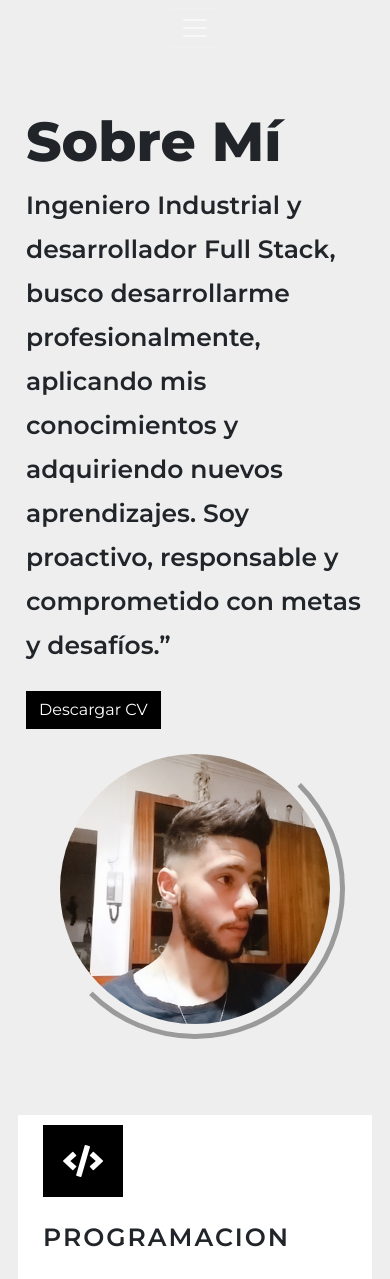
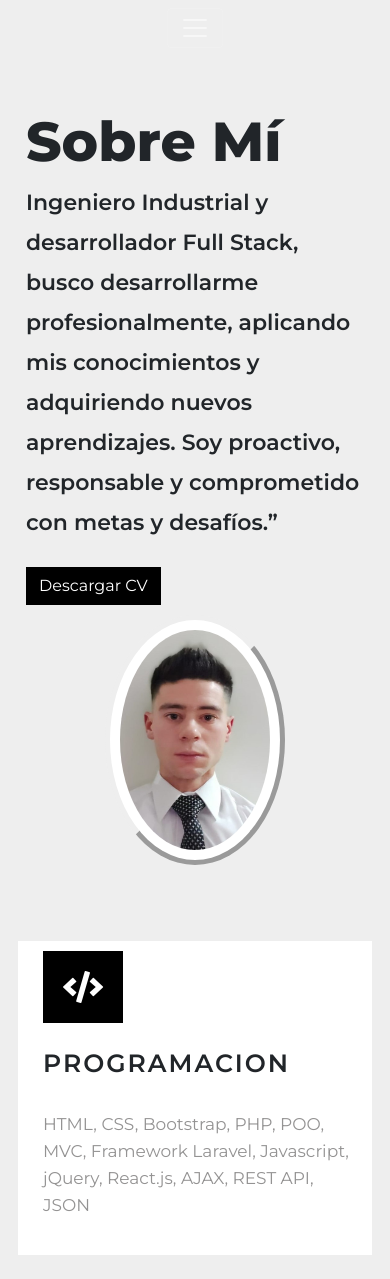
Before and after one commit to lucasglr/portfolio, a PHP site: page /sobremi.php in a window 390 px wide. Shown: the top 1279 px of the page. Run offline with PHP 8.4, Linux system fonts and the light colour scheme.

Commit message:
cambio 27-7

```diff
--- a/css/estilos.css
+++ b/css/estilos.css
@@ -21,9 +21,9 @@ h1{
 
 }
 h2{
-    font-size: 25px;
+    font-size: 22px;
     font-weight: 600;
-    line-height:44px;
+    line-height:40px;
 }
 
 .nav-link:hover{
@@ -164,13 +164,13 @@ footer a:hover{
     margin-left: 5px;
 }
 .sobremi .perfil{
-    width:280px;
+    width: auto;
     padding: 10px;
     border-radius: 50%;
-    border:5px outset #eeeeee ;
-    height: 280px;
+    border: 5px outset #eeeeee;
+    height: 350px;
+}
 
-}
 .sobremi i{
     color: white;
     background: black;
@@ -221,8 +221,8 @@ footer a:hover{
 
 @media (max-width:700px){
     .sobremi .perfil{
-        width: 300px;
-        height: 300px;
+        width: 180px;
+        height: 250px;
     }
     .sobremi  div{
         margin:5px 0px;
--- a/mails.txt
+++ b/mails.txt
@@ -7,3 +7,5 @@ lucas-glr@hotmail.com;
 lucas-glr@hotmail.com;
 
 lucaslopez@patts.com;
+
+lucas-glr@hotmail.com;
--- a/sobremi.php
+++ b/sobremi.php
@@ -40,7 +40,7 @@
                     <a href="files/Cv Lopez Lucas.pdf" class="btn mt-3" target="_blank">Descargar CV</a>
                 </div>
                 <div class="col-sm-5 col-12 text-center ">
-                    <img src="imagenes/IMG_20181104_205333_584.jpg" alt="LucasLopez" class="img-fluid perfil">
+                    <img src="imagenes/lucas1.png" alt="LucasLopez" class="img-thumbnail img-fluid perfil">
                 </div>
             </div>
             <div class="row">
```
Also changed, not shown: imagenes/Lucasweb.png (added), imagenes/fondo-concepto-tecnologia-digital_52683-35037.jpg (deleted), imagenes/img1.png (added), imagenes/img2.png (added), imagenes/img3.png (added), imagenes/img4.png (added), imagenes/logo.svg (deleted), imagenes/lucas1.png (added).
